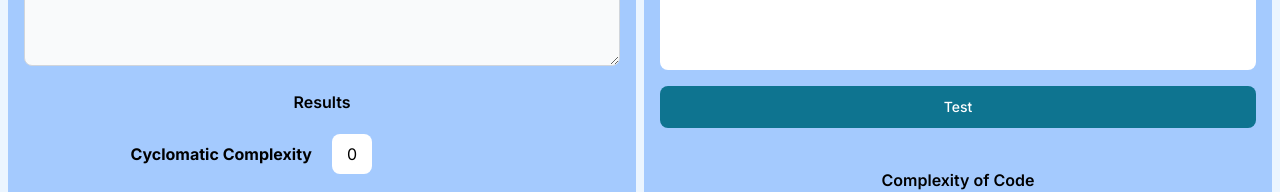
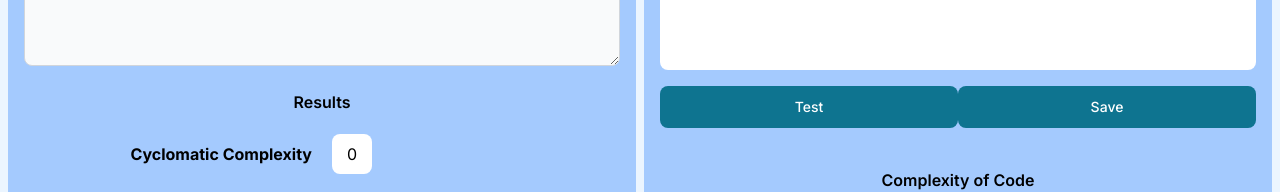
Before and after one commit to SnoodieTheSnoople/sdp-solutions-xp, a Next.js app: page / in a window 1280 px wide. Shown: the part 478-670 px from the top of the page. Built offline with nearby package versions, Linux system fonts and the light colour scheme.

Commit message:
Refactor - visual changes to code preview panel.

```diff
--- a/src/app/page.js
+++ b/src/app/page.js
@@ -182,7 +182,10 @@ export default function Home() {
                     <div className="h-96 bg-white rounded-lg p-2 overflow-auto">
                         <pre>{content}</pre>
                     </div>
-                    <Button className='w-full mt-4' onClick={handleTestClick}>Test</Button>
+                    <div className='grid grid-cols-2'>
+                        <Button className='w-full mt-4' onClick={handleTestClick}>Test</Button>
+                        <Button className='w-full mt-4'>Save</Button>
+                    </div>
                     <br/>
                     <div className='grid grid-cols-2 gap-5 pt-4'>
                         <p className="text-center font-semibold col-span-2">Complexity of Code</p>
```
